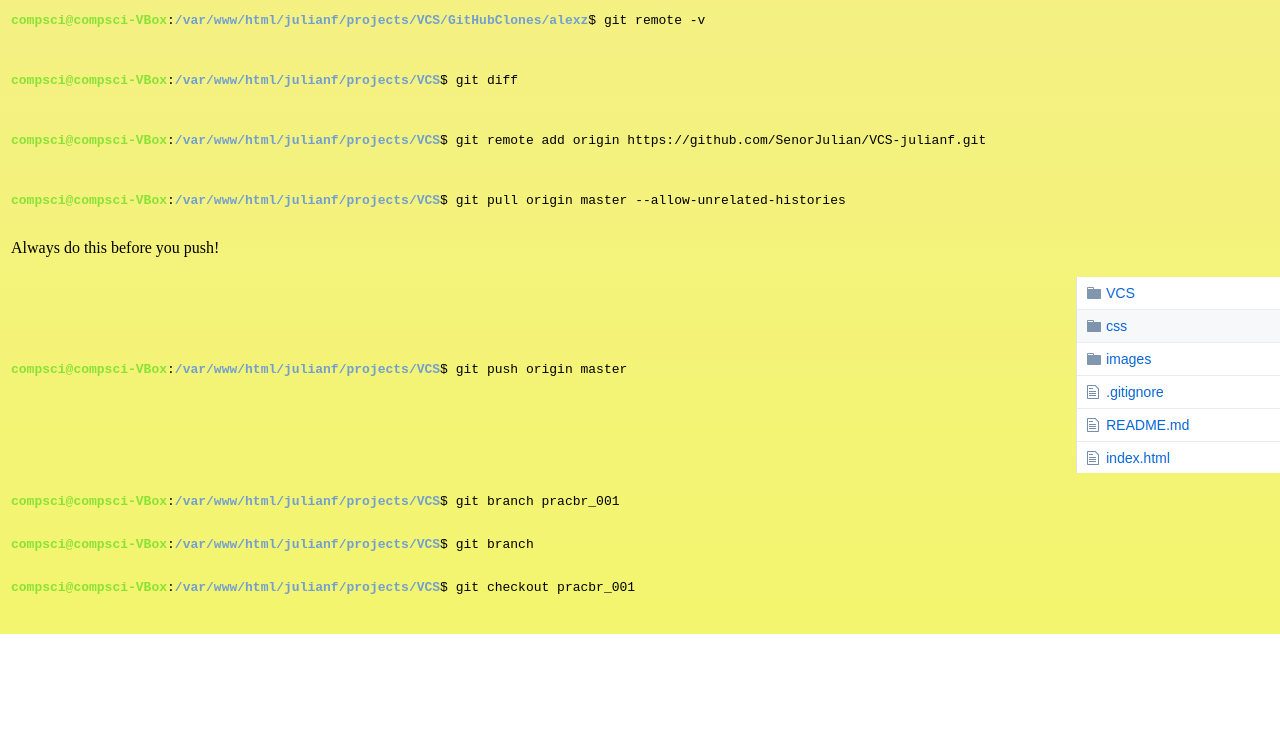
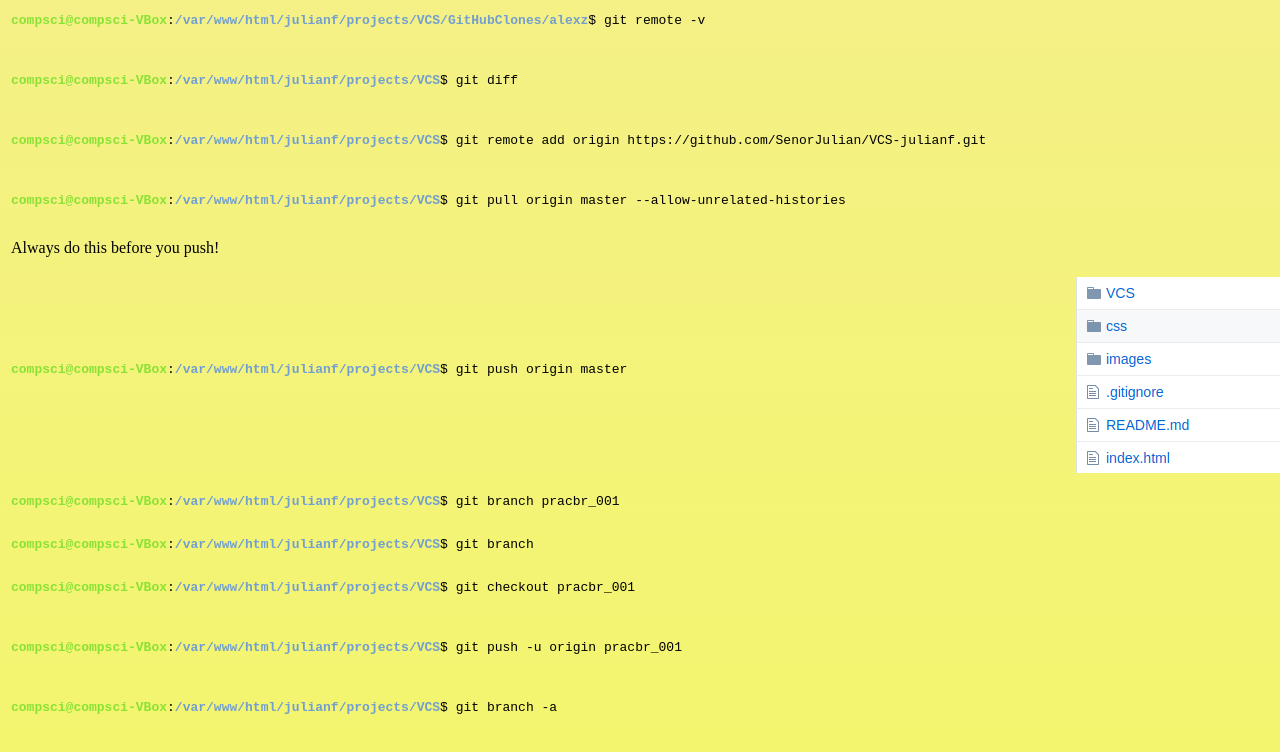
Before and after one commit to SenorJulian/VCS-julianf, a plain HTML site: page index.html in a window 1280 px wide. Shown: the part 1256-2008 px from the top of the page. Before the commit the page ends 1890 px from the top, so only its background shows below. Drawn offline with Linux system fonts and the light colour scheme.

Commit message:
Added steps to push branch

```diff
--- a/index.html
+++ b/index.html
@@ -170,6 +170,18 @@
                 </pre>
             </td>
         </tr>
+        <tr>
+            <td>
+                <pre><font color="#8AE234"><b>compsci@compsci-VBox</b></font>:<font color="#729FCF"><b>/var/www/html/julianf/projects/VCS</b></font>$ git push -u origin pracbr_001
+                </pre>
+            </td>
+        </tr>
+        <tr>
+            <td>
+                <pre><font color="#8AE234"><b>compsci@compsci-VBox</b></font>:<font color="#729FCF"><b>/var/www/html/julianf/projects/VCS</b></font>$ git branch -a
+                </pre>
+            </td>
+        </tr>
     </table>
 </body>
 
```
